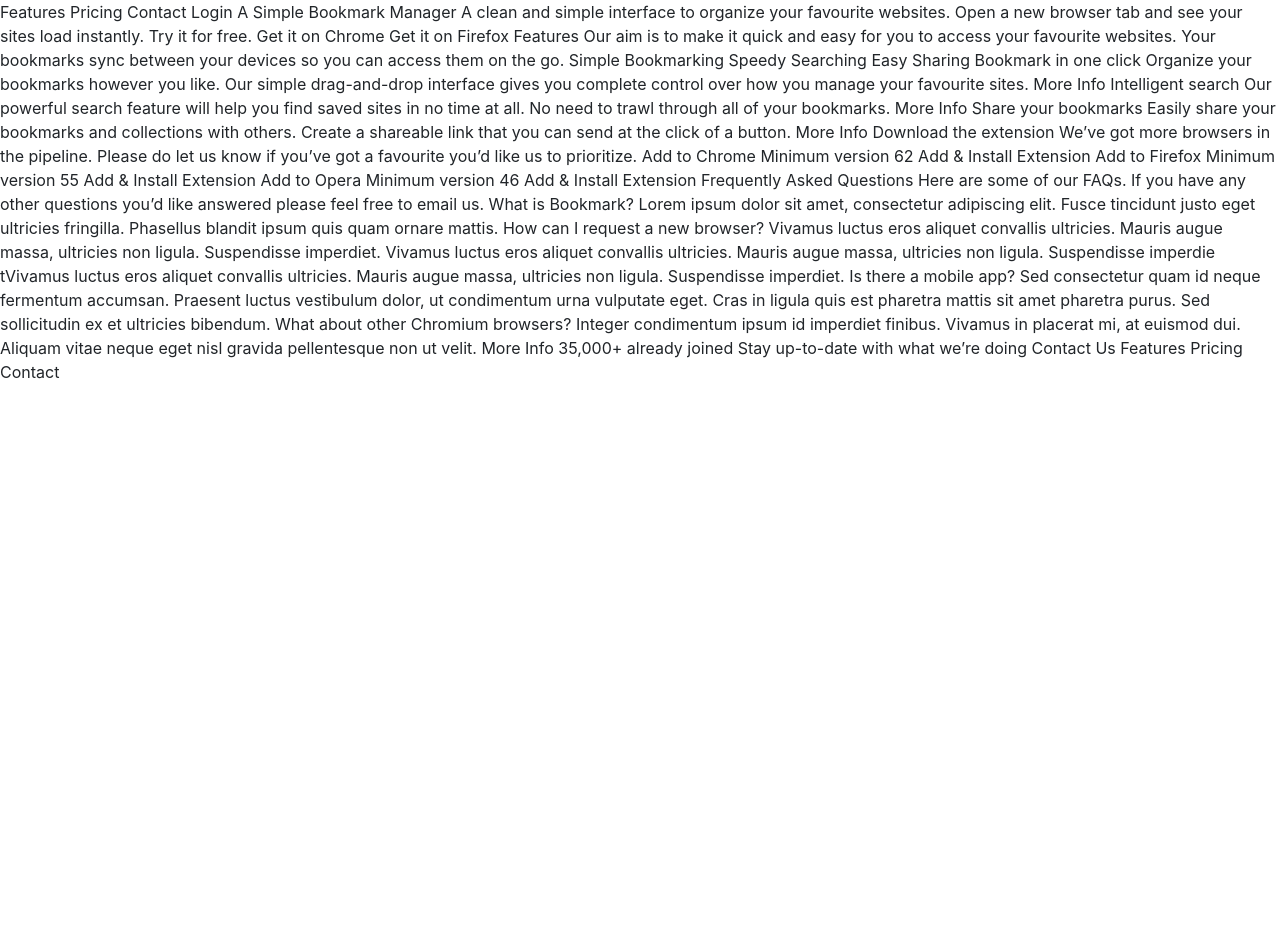
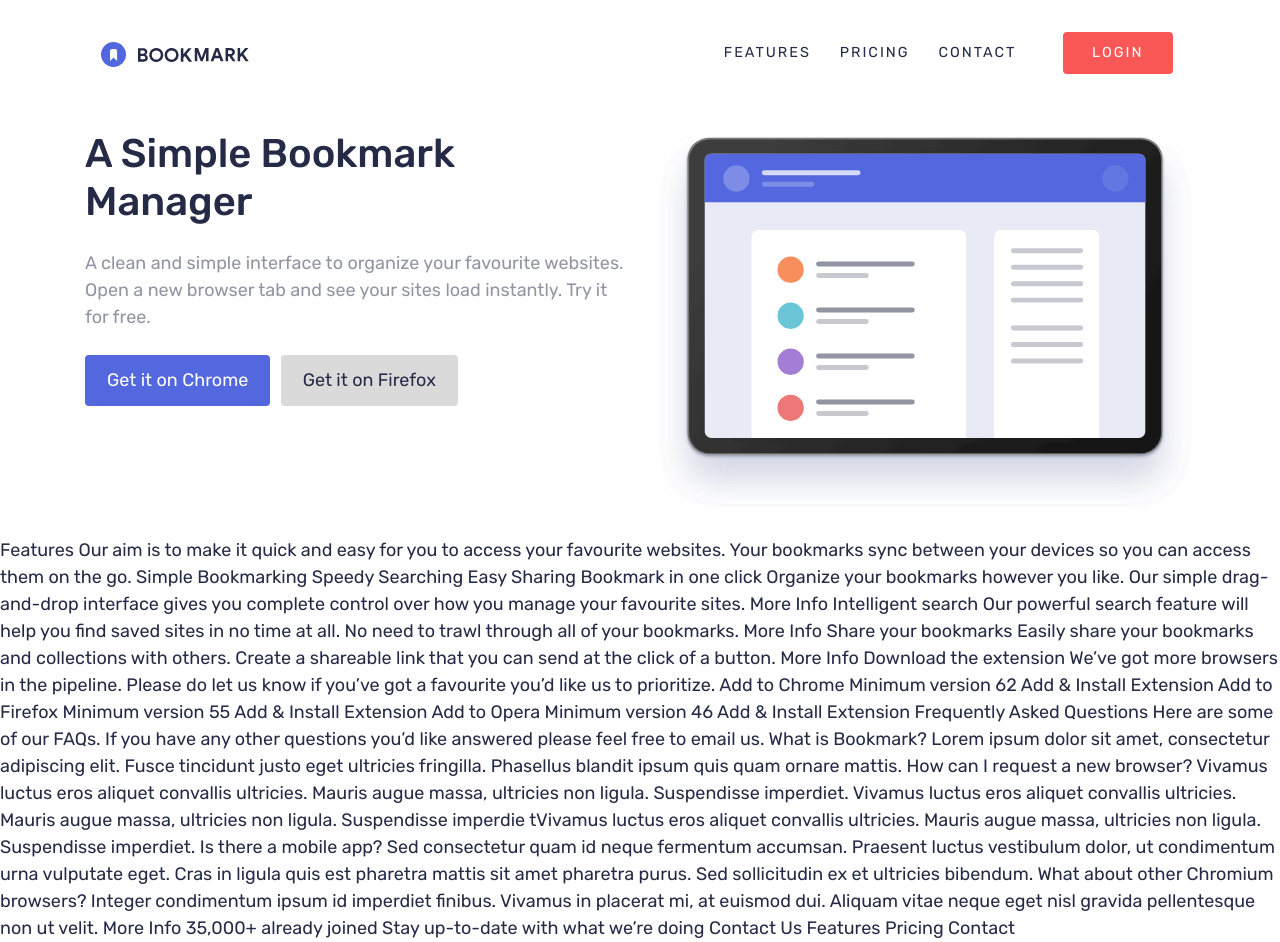
Before and after one commit to donCelis/bookmark-landing-page, a plain HTML site: page index.html in a window 1280 px wide. Before the commit the page ends 800 px from the top, so only its background shows below. Drawn offline with nearby package versions, Linux system fonts and the light colour scheme.

Commit message:
end section home

```diff
--- a/index.html
+++ b/index.html
@@ -5,23 +5,62 @@
   <meta name="viewport" content="width=device-width, initial-scale=1.0">
   <link rel="icon" type="image/png" sizes="32x32" href="./images/favicon-32x32.png">
   <title>Frontend Mentor | Bookmark landing page</title>
+  <link rel="stylesheet" href="https://fonts.googleapis.com/css2?family=Rubik:wght@400;500&display=swap">
   <link rel="stylesheet" href="https://stackpath.bootstrapcdn.com/bootstrap/4.5.2/css/bootstrap.min.css" integrity="sha384-JcKb8q3iqJ61gNV9KGb8thSsNjpSL0n8PARn9HuZOnIxN0hoP+VmmDGMN5t9UJ0Z" crossorigin="anonymous">
   <link rel="stylesheet" href="./styles/main.css">
 </head>
 <body>
+  <main class="home">
+    <div class="container">
+      <header class="py-4">
+        <nav class="navbar navbar-expand-lg navbar-light">
+          <a href="#" class="navbar-brand"><img src="./images/logo-bookmark.svg" alt="Bookmark"></a>
+          <button class="navbar-toggler" data-toggle="collapse" data-target="#menu" aria-expanded="false">
+            <span class="navbar-toggler-icon"></span>
+          </button>
+          <div class="collapse navbar-collapse" id="menu">
+            <ul class="navbar-nav ml-auto main-menu">
+              <li class="nav-item">
+                <a href="#" class="nav-link">Features</a>
+              </li>
+              <li class="nav-item">
+                <a href="#" class="nav-link">Pricing</a>
+              </li>
+              <li class="nav-item">
+                <a href="#" class="nav-link">Contact</a>
+              </li>
+              <li class="nav-item">
+                <a href="#" class="nav-link active">Login</a>
+              </li>
+            </ul>
+          </div>
+        </nav>
+      </header>
+      <section class="row py-4 home__content">
+        <div class="col-md-12 col-lg-6">
+          <article class="home__content__text">
+            <h1>
+              A Simple Bookmark Manager
+            </h1>
+            <p class="my-4">
+              A clean and simple interface to organize your favourite websites. Open a new
+              browser tab and see your sites load instantly. Try it for free.
+            </p>
+            <button class="btn-active">
+              Get it on Chrome
+            </button>
+            <button class="btn-default">
+              Get it on Firefox
+            </button>
+          </article>
+        </div>
+        <div class="col-md-12 col-lg-6">
+          <img class="img-fluid" src="./images/illustration-hero.svg" alt="illustration-hero">
+        </div>
+      </section>
 
-  Features
-  Pricing
-  Contact
-  Login
-
-  A Simple Bookmark Manager
-
-  A clean and simple interface to organize your favourite websites. Open a new
-  browser tab and see your sites load instantly. Try it for free.
-
-  Get it on Chrome
-  Get it on Firefox
+    </div>
+  </main>
 
   Features
 
--- a/styles/main.css
+++ b/styles/main.css
@@ -0,0 +1,97 @@
+:root{
+  /* Layout */
+  --mobile: 375px;
+  --desktop: 1440px;
+
+  /* Colors */
+  --soft-blue: rgb(83, 104, 223);
+  --soft-red: rgb(250, 87, 87);
+  --soft-gray: rgb(218, 218, 218);
+  --gray: rgb(145, 148, 161);
+  --dark: rgb(37, 43, 70);
+  --neutral: white;
+
+  /* Typo */
+  --fs: 18px;
+  --ff: 'Rubik', sans-serif;
+  --w400: 400;
+  --w500: 500;
+}
+body{
+  font-family: var(--ff);
+  font-size: var(--fs);
+  color: var(--dark);
+}
+/* Navigation */
+.navbar-nav{
+  align-items: center;
+}
+.navbar-light .navbar-nav .nav-link{
+  color: var(--dark);
+  margin: 0 0.4rem;
+  text-transform: uppercase;
+  font-family: var(--ff);
+  font-size: 0.8em;
+  padding: 0.5rem;
+  letter-spacing: 2px;
+  transition: all ease 0.2s;
+}
+.navbar-light .navbar-nav .nav-link:hover{
+  color: var(--soft-red);
+}
+.navbar-light .navbar-nav .nav-link.active{
+  background: var(--soft-red);
+  color: var(--neutral);
+  border: 2px solid transparent;
+  border-radius: 0.25rem;
+  padding: 0.5rem 1.7rem;
+  margin-left: 2rem;
+}
+.navbar-light .navbar-nav .nav-link.active:hover{
+  background: transparent;
+  color: var(--soft-red);
+  border: 2px solid var(--soft-red);
+}
+.navbar-toggler{
+  outline: 0 !important;
+}
+
+/* Content Home */
+.home__content__text p{
+  color: var(--gray);
+  font-weight: var(--w400);
+}
+.btn-default{
+  background: var(--soft-gray);
+  color: var(--dark);
+  border: 2px solid transparent !important;
+  padding: 10px 20px;
+  border-radius: 4px;
+  border: 0;
+}
+.btn-default:hover{
+  background: transparent;
+  color: var(--dark);
+  border: 2px solid var(--dark) !important;
+}
+.btn-active{
+  background: var(--soft-blue);
+  color: var(--neutral);
+  border: 2px solid transparent !important;
+  padding: 10px 20px;
+  border-radius: 4px;
+  margin-right: 6px;
+  border: 0;
+}
+.btn-active:hover{
+  background: transparent;
+  color: var(--soft-blue);
+  border: 2px solid var(--soft-blue) !important;
+}
+
+/* Responsive */
+@media screen and (max-width: 991px){
+  .navbar-light .navbar-nav .nav-link.active{
+    margin-left: 0;
+  }
+}
```
Also changed, not shown: design/desktop-design.jpg.
